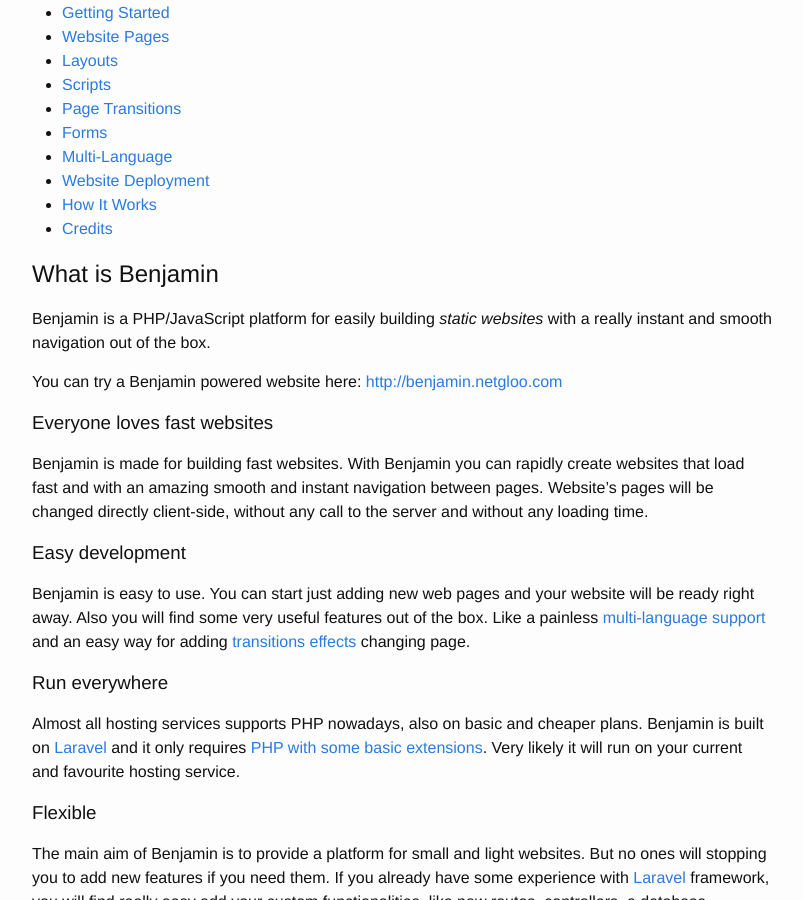
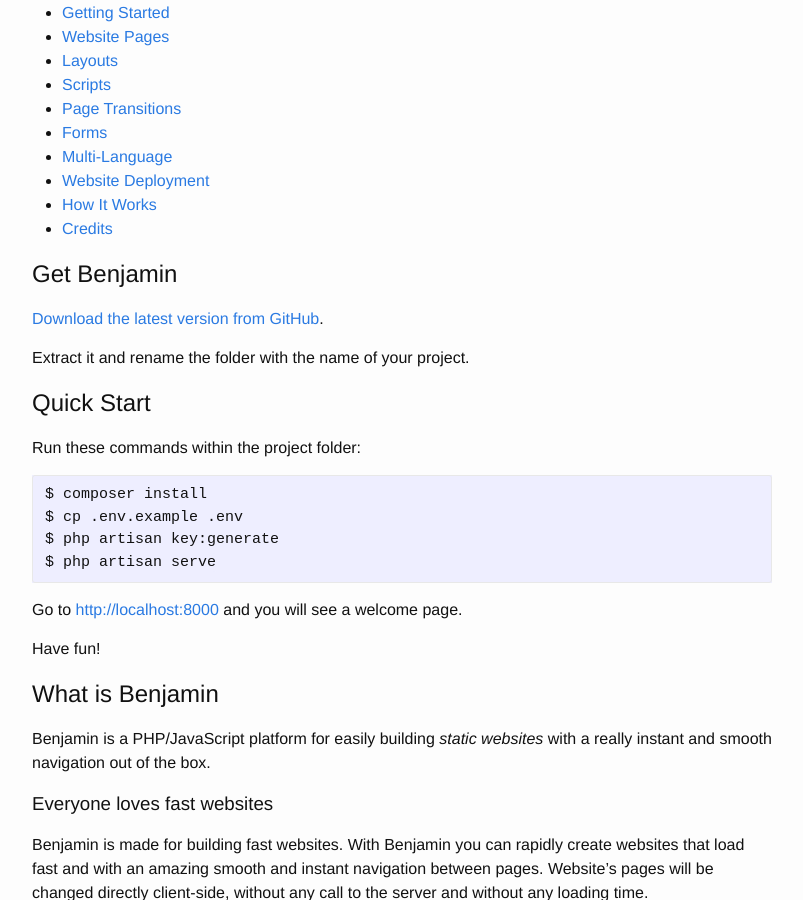
Before and after one commit to netgloo/benjamin_docs, a Jekyll site: the page built from index.md, in a window 1280 px wide and 900 px high, scrolled down 205 px. Shown: the whole window, without its empty margins (238-1041 px from the left). Built offline with Jekyll 4.4.1, drawn with Linux system fonts in a browser that asks for light colours.

Commit message:
Add quick start.

````diff
--- a/index.md
+++ b/index.md
@@ -34,11 +34,36 @@ layout: default
    * ...
 -->
 
+## Get Benjamin
+
+[Download the latest version from GitHub](https://github.com/netgloo/benjamin/archive/master.zip).
+
+Extract it and rename the folder with the name of your project.
+
+
+## Quick Start
+
+Run these commands within the project folder:
+
+```
+$ composer install
+$ cp .env.example .env
+$ php artisan key:generate
+$ php artisan serve
+```
+
+Go to [http://localhost:8000](http://localhost:8000) and you will see a welcome page.
+
+Have fun!
+
+
 ## What is Benjamin
 
 Benjamin is a PHP/JavaScript platform for easily building *static websites* with a really instant and smooth navigation out of the box.
 
+<!--
 You can try a Benjamin powered website here: [http://benjamin.netgloo.com](http://benjamin.netgloo.com)
+-->
 
 ### Everyone loves fast websites
 
````
Also changed, not shown: getting-started.md (+1 -1 lines).
